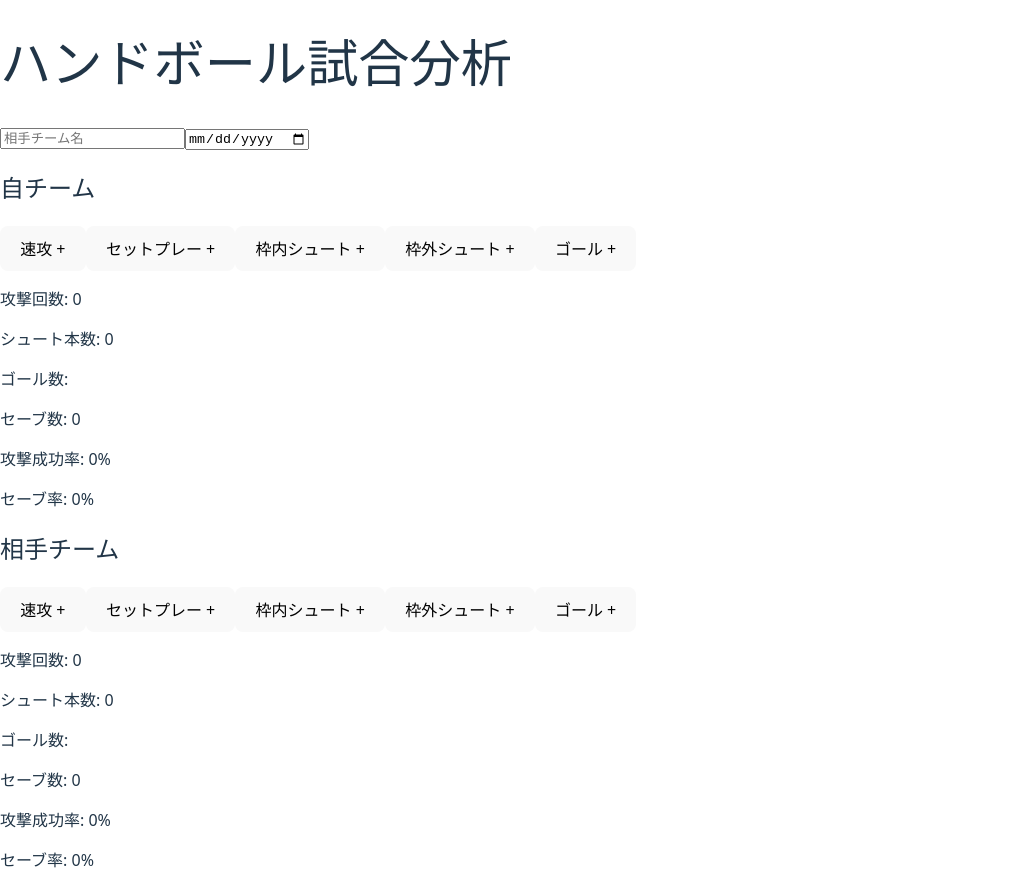
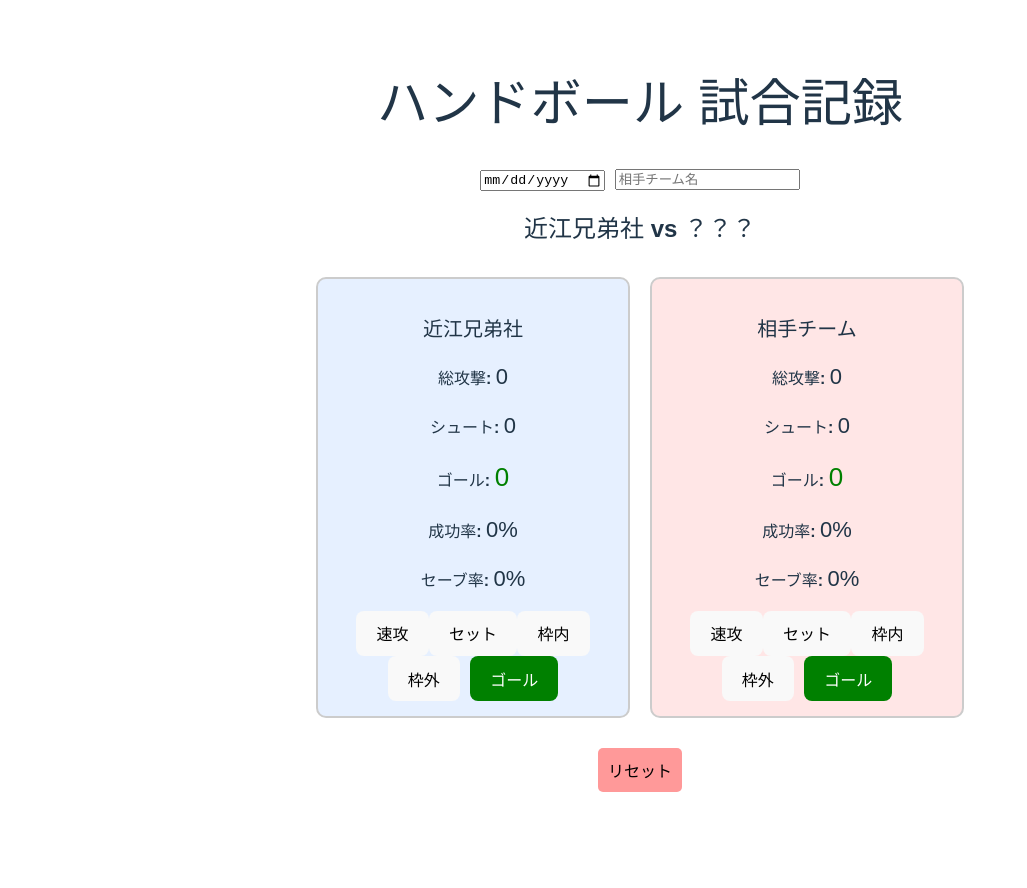
Before and after one commit to togan723/handball-stats, a React (Vite) app: page / in a window 1280 px wide. Shown: the whole page, without its empty margins (0-1027 px from the left). After the commit the page ends 834 px from the top, so only its background shows below. Built offline with nearby package versions, Linux system fonts and the light colour scheme.

Commit message:
update app

```diff
--- a/src/App.jsx
+++ b/src/App.jsx
@@ -1,116 +1,113 @@
-import { useState } from "react";
+import React, { useState } from "react";
+import "./App.css";
 
 function App() {
-  // チーム名と日付
   const [opponent, setOpponent] = useState("");
   const [date, setDate] = useState("");
-
-  // 自チームと相手チームのデータ
   const [stats, setStats] = useState({
-    self: { fast: 0, setplay: 0, shotIn: 0, shotOut: 0, goals: 0 },
-    opp: { fast: 0, setplay: 0, shotIn: 0, shotOut: 0, goals: 0 },
+    own: { fast: 0, set: 0, on: 0, off: 0, goal: 0 },
+    opp: { fast: 0, set: 0, on: 0, off: 0, goal: 0 },
   });
 
-  // カウント処理
-  const add = (team, key) => {
+  const handleIncrement = (team, key) => {
     setStats((prev) => ({
       ...prev,
       [team]: { ...prev[team], [key]: prev[team][key] + 1 },
     }));
   };
 
-  // 計算
-  const calc = (team) => {
-    const d = stats[team];
-    const attacks = d.fast + d.setplay;
-    const shots = d.shotIn + d.shotOut;
-    const saves = d.shotIn - d.goals;
-    const success = shots > 0 ? ((d.goals / shots) * 100).toFixed(1) : 0;
-    const saveRate = d.shotIn > 0 ? ((saves / d.shotIn) * 100).toFixed(1) : 0;
-    return { attacks, shots, saves, success, saveRate };
+  const resetStats = () => {
+    setStats({
+      own: { fast: 0, set: 0, on: 0, off: 0, goal: 0 },
+      opp: { fast: 0, set: 0, on: 0, off: 0, goal: 0 },
+    });
+    setOpponent("");
+    setDate("");
   };
 
-  const self = calc("self");
-  const opp = calc("opp");
+  const calculate = (team) => {
+    const s = stats[team];
+    const totalAttacks = s.fast + s.set;
+    const totalShots = s.on + s.off;
+    const goals = s.goal;
+    const saves = s.on - goals;
+    const successRate = totalAttacks ? ((goals / totalAttacks) * 100).toFixed(1) : 0;
+    const saveRate = s.on ? ((saves / s.on) * 100).toFixed(1) : 0;
+    return { totalAttacks, totalShots, goals, saves, successRate, saveRate };
+  };
+
+  const own = calculate("own");
+  const opp = calculate("opp");
 
   return (
-    <div className="min-h-screen bg-gray-100 p-4">
-      <h1 className="text-2xl font-bold mb-4 text-center">
-        ハンドボール試合分析
-      </h1>
-
-      <div className="flex gap-4 mb-4">
+    <div style={{ fontFamily: "sans-serif", padding: "10px", textAlign: "center" }}>
+      <h1>ハンドボール 試合記録</h1>
+      <div style={{ marginBottom: "15px" }}>
         <input
-          className="border p-2 rounded w-1/2"
+          type="date"
+          value={date}
+          onChange={(e) => setDate(e.target.value)}
+          style={{ marginRight: "10px" }}
+        />
+        <input
           type="text"
           placeholder="相手チーム名"
           value={opponent}
           onChange={(e) => setOpponent(e.target.value)}
         />
-        <input
-          className="border p-2 rounded w-1/2"
-          type="date"
-          value={date}
-          onChange={(e) => setDate(e.target.value)}
-        />
       </div>
+      <h2>
+        {date && `${date} `}
+        近江兄弟社 vs {opponent || "？？？"}
+      </h2>
 
-      {["self", "opp"].map((team) => (
-        <div key={team} className="bg-white rounded-2xl shadow p-4 mb-6">
-          <h2 className="text-xl font-semibold mb-2">
-            {team === "self" ? "自チーム" : "相手チーム"}
-          </h2>
-          <div className="grid grid-cols-2 gap-2 mb-4">
-            <button
-              onClick={() => add(team, "fast")}
-              className="bg-blue-500 text-white rounded-xl p-2"
+      <div style={{ display: "flex", justifyContent: "space-around", flexWrap: "wrap" }}>
+        {["own", "opp"].map((team) => {
+          const s = calculate(team);
+          const isOwn = team === "own";
+          return (
+            <div
+              key={team}
+              style={{
+                border: "2px solid #ccc",
+                borderRadius: "10px",
+                padding: "15px",
+                margin: "10px",
+                width: "280px",
+                background: isOwn ? "#e6f0ff" : "#ffe6e6",
+              }}
             >
-              速攻 +
-            </button>
-            <button
-              onClick={() => add(team, "setplay")}
-              className="bg-blue-500 text-white rounded-xl p-2"
-            >
-              セットプレー +
-            </button>
-            <button
-              onClick={() => add(team, "shotIn")}
-              className="bg-green-500 text-white rounded-xl p-2"
-            >
-              枠内シュート +
-            </button>
-            <button
-              onClick={() => add(team, "shotOut")}
-              className="bg-green-500 text-white rounded-xl p-2"
-            >
-              枠外シュート +
-            </button>
-            <button
-              onClick={() => add(team, "goals")}
-              className="bg-red-500 text-white rounded-xl p-2"
-            >
-              ゴール +
-            </button>
-          </div>
+              <h3 style={{ fontSize: "20px", marginBottom: "10px" }}>
+                {isOwn ? "近江兄弟社" : opponent || "相手チーム"}
+              </h3>
+              <p><strong>総攻撃:</strong> <span style={{ fontSize: "22px" }}>{s.totalAttacks}</span></p>
+              <p><strong>シュート:</strong> <span style={{ fontSize: "22px" }}>{s.totalShots}</span></p>
+              <p><strong>ゴール:</strong> <span style={{ fontSize: "26px", color: "green" }}>{s.goals}</span></p>
+              <p><strong>成功率:</strong> <span style={{ fontSize: "22px" }}>{s.successRate}%</span></p>
+              <p><strong>セーブ率:</strong> <span style={{ fontSize: "22px" }}>{s.saveRate}%</span></p>
 
-          <div className="space-y-1 text-sm">
-            <p>攻撃回数: {self.attacks}</p>
-            <p>シュート本数: {self.shots}</p>
-            <p>ゴール数: {self.goals}</p>
-            <p>セーブ数: {self.saves}</p>
-            <p>攻撃成功率: {self.success}%</p>
-            <p>セーブ率: {self.saveRate}%</p>
-          </div>
-        </div>
-      ))}
-
-      <div className="mt-6 text-center text-gray-600">
-        {date && opponent && (
-          <p>
-            {date} vs {opponent}
-          </p>
-        )}
+              <div style={{ marginTop: "10px" }}>
+                <button onClick={() => handleIncrement(team, "fast")}>速攻</button>
+                <button onClick={() => handleIncrement(team, "set")}>セット</button>
+                <button onClick={() => handleIncrement(team, "on")}>枠内</button>
+                <button onClick={() => handleIncrement(team, "off")}>枠外</button>
+                <button
+                  onClick={() => handleIncrement(team, "goal")}
+                  style={{ marginLeft: "10px", background: "green", color: "white" }}
+                >
+                  ゴール
+                </button>
+              </div>
+            </div>
+          );
+        })}
       </div>
+      <button
+        onClick={resetStats}
+        style={{ marginTop: "20px", padding: "10px", background: "#ff9999", border: "none", borderRadius: "5px" }}
+      >
+        リセット
+      </button>
     </div>
   );
 }
```
